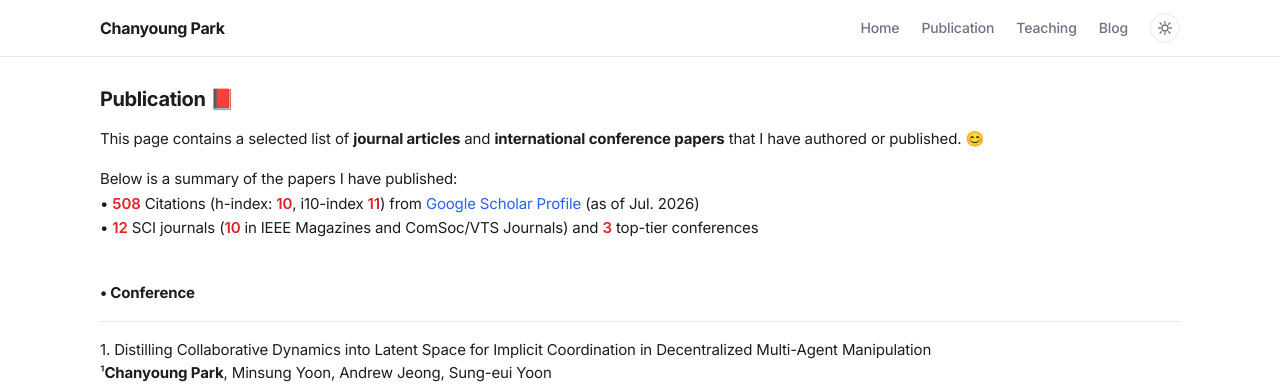
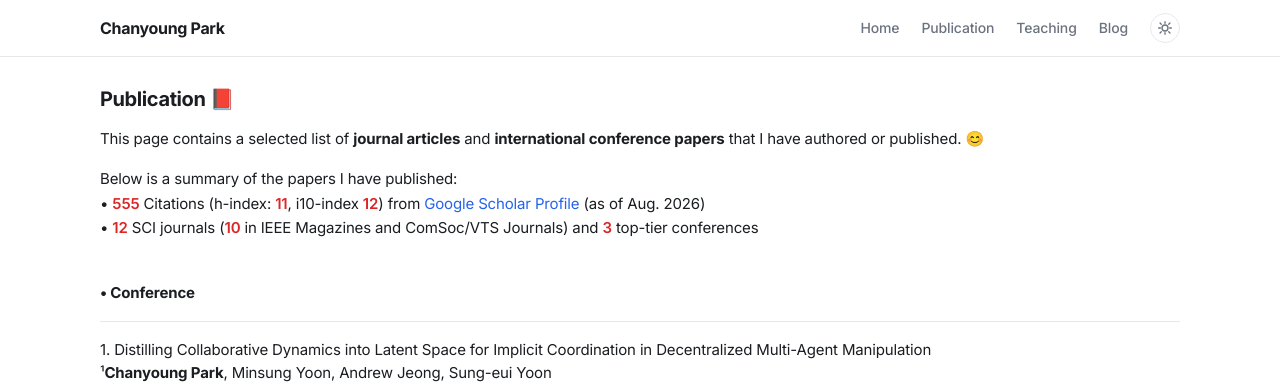
Before and after one commit to cosdeneb/cosdeneb.github.io, a Jekyll site: the page built from publication.md, in a window 1280 px wide and 900 px high. Shown: the top 387 px of the window. Built offline with Jekyll 4.4.1, drawn with Linux system fonts in a browser that asks for light colours.

Commit message:
Update citations to 555, h-index 11, i10-index 12 (Aug 2026)

```diff
--- a/publication.md
+++ b/publication.md
@@ -8,7 +8,7 @@ This page contains a selected list of <b>journal articles</b> and <b>internation
 <br/>
 
 Below is a summary of the papers I have published: <br/>
-• <span class="metric">508</span> Citations (h-index: <span class="metric">10</span>, i10-index <span class="metric">11</span>) from <a href="https://scholar.google.com/citations?hl=ko&user=fGD7V2IAAAAJ">Google Scholar Profile</a> (as of Jul. 2026) <br/>
+• <span class="metric">555</span> Citations (h-index: <span class="metric">11</span>, i10-index <span class="metric">12</span>) from <a href="https://scholar.google.com/citations?hl=ko&user=fGD7V2IAAAAJ">Google Scholar Profile</a> (as of Aug. 2026) <br/>
 • <span class="metric">12</span> SCI journals (<span class="metric">10</span> in IEEE Magazines and ComSoc/VTS Journals) and <span class="metric">3</span> top-tier conferences <br/>
 <br/>
 
```
Also changed, not shown: index.md (+1 -1 lines).
